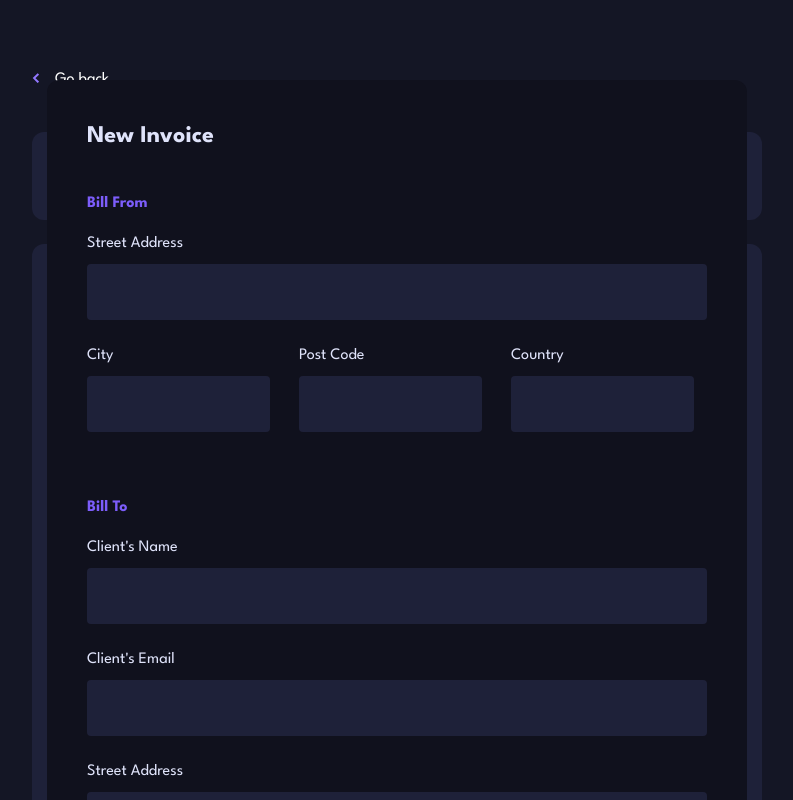
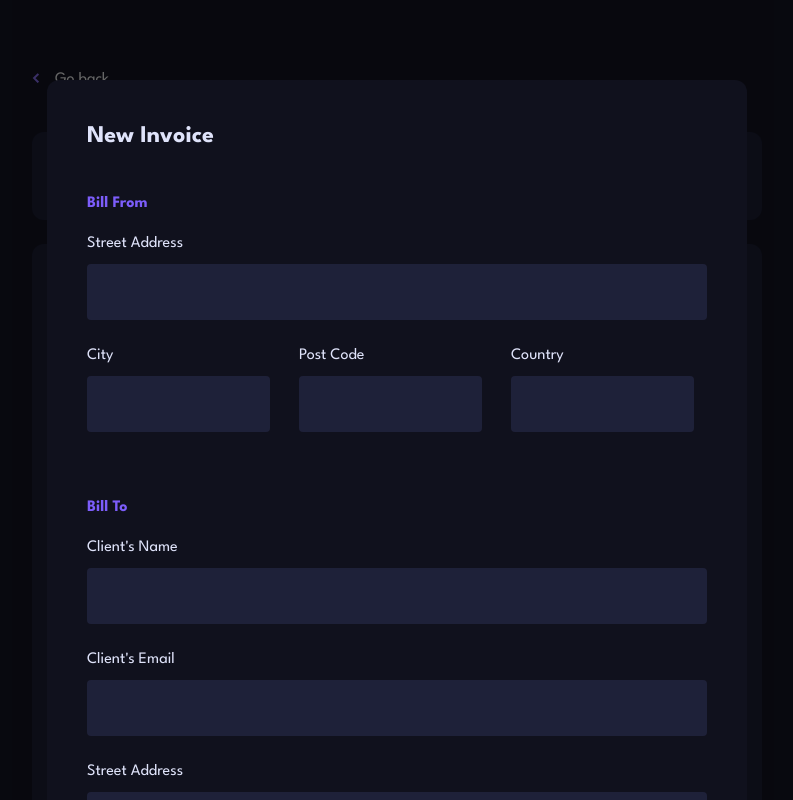
Before and after one commit to imnethaji/invoice-app, a React (Vite) app: page /AA1449 in a window 1280 px wide. Both pictures are taken after a click on the button "Edit". Shown: the top 800 px of the page, without its empty margins (243-1036 px from the left). Built offline with nearby package versions, Linux system fonts and the light colour scheme.

Commit message:
modal logic udpate

```diff
--- a/index.html
+++ b/index.html
@@ -10,6 +10,7 @@
 
 <body>
   <div id="root"></div>
+  <div id="modal-root"></div>
   <script type="module" src="/src/main.tsx"></script>
 </body>
 
--- a/package.json
+++ b/package.json
@@ -12,6 +12,7 @@
   "dependencies": {
     "axios": "^1.6.8",
     "express": "^4.19.2",
+    "framer-motion": "^12.12.1",
     "localforage": "^1.10.0",
     "match-sorter": "^6.3.4",
     "motion": "^12.11.4",
--- a/src/Modal/Form.tsx
+++ b/src/Modal/Form.tsx
@@ -128,15 +128,21 @@ const Form: React.FC<formModalProp> = ({ isOpen, closeModal }) => {
   };
 
   return (
-    <dialog
+    isOpen && (
+      <div className="fixed inset-0 z-50 bg-black bg-opacity-60 flex items-start justify-center overflow-y-auto p-10">
+        <form
           className="w-[700px] mb-10 bg-[#10111d] p-10 rounded-xl mt-10"
           onSubmit={handleSubmit}
-      open={isOpen}
         >
           <h1 className="font-bold text-[#DFE3FA] text-2xl">New Invoice</h1>
           <div className="Address">
-        <h1 className="font-bold text-purpleButton mb-4 mt-10">Bill From</h1>
-        <label className="block text-[#DFE3FA] mt-4" htmlFor="streetAddress">
+            <h1 className="font-bold text-purpleButton mb-4 mt-10">
+              Bill From
+            </h1>
+            <label
+              className="block text-[#DFE3FA] mt-4"
+              htmlFor="streetAddress"
+            >
               Street Address
             </label>
             <input
@@ -145,7 +151,9 @@ const Form: React.FC<formModalProp> = ({ isOpen, closeModal }) => {
               name="streetAddress"
               id="streetAddress"
               value={formData.senderAddress.streetAddress}
-          onChange={(e) => handleChange(e, "senderAddress", "streetAddress")}
+              onChange={(e) =>
+                handleChange(e, "senderAddress", "streetAddress")
+              }
             />
             <br />
             <div className="flex justify-between w-full">
@@ -223,7 +231,9 @@ const Form: React.FC<formModalProp> = ({ isOpen, closeModal }) => {
               name="streetAddress"
               id="streetAddress"
               value={formData.clientAddress.streetAddress}
-          onChange={(e) => handleChange(e, "clientAddress", "streetAddress")}
+              onChange={(e) =>
+                handleChange(e, "clientAddress", "streetAddress")
+              }
             />
             <br />
             <div className="flex justify-between">
@@ -300,7 +310,10 @@ const Form: React.FC<formModalProp> = ({ isOpen, closeModal }) => {
               </div>
               <br />
             </div>
-        <label className="block text-[#DFE3FA]" htmlFor="projectDescription">
+            <label
+              className="block text-[#DFE3FA]"
+              htmlFor="projectDescription"
+            >
               Project Description
             </label>
             <input
@@ -313,7 +326,9 @@ const Form: React.FC<formModalProp> = ({ isOpen, closeModal }) => {
             />
             <br />
           </div>
-      <h1 className="font-bold text-2xl mt-6 mb-4 text-[#777F98]">Item List</h1>
+          <h1 className="font-bold text-2xl mt-6 mb-4 text-[#777F98]">
+            Item List
+          </h1>
           <div className="itemTable text-[#DFE3FA]">
             <div className="tableHeader grid grid-cols-8">
               <h1 className="col-span-3">Item Name</h1>
@@ -394,7 +409,9 @@ const Form: React.FC<formModalProp> = ({ isOpen, closeModal }) => {
               </button>
             </div>
           </div>
-    </dialog>
+        </form>
+      </div>
+    )
   );
 };
 
--- /dev/null
+++ b/src/components/ModalPortal.tsx
@@ -0,0 +1,22 @@
+import { createPortal } from "react-dom";
+import { ReactNode, useEffect, useState } from "react";
+
+type ModalPortalProps = {
+  children: ReactNode;
+};
+
+const ModalPortal = ({ children }: ModalPortalProps) => {
+  const [mounted, setMounted] = useState(false);
+
+  useEffect(() => {
+    setMounted(true);
+    return () => setMounted(false);
+  }, []);
+
+  if (!mounted) return null;
+
+  const portalRoot = document.getElementById("modal-root");
+  return portalRoot ? createPortal(children, portalRoot) : null;
+};
+
+export default ModalPortal;
--- a/src/layout/InvoiceDetails.tsx
+++ b/src/layout/InvoiceDetails.tsx
@@ -4,6 +4,7 @@ import leftArrow from "../assets/icon-arrow-left.svg";
 import Form from "../Modal/Form";
 import INVOICE_DATA from "../data file/data.json";
 import { Link, useParams } from "react-router";
+import ModalPortal from "../components/ModalPortal";
 const invoiceData: Invoice[] = INVOICE_DATA;
 
 // type InvoiceDetailsProps = {
@@ -64,7 +65,11 @@ const InvoiceDetails = () => {
   return (
     <div className="invoiceContainer overflow-hidden w-[730px] flex flex-col items-center justify-between m-auto mt-10 ">
       {/* Navigation Button Starts here */}
-      <Form isOpen={isEditingOn} closeModal={handleCloseModal} />
+
+      <ModalPortal>
+        <Form isOpen={isEditingOn} closeModal={handleCloseModal} />
+      </ModalPortal>
+
       <div className="w-full flex mb-10">
         <Link to="/">
           <button className="text-white flex mt-6 justify-center items-center">
```
Also changed, not shown: 1 other file (tests, documents, lock files or other folders). Lines whose indentation alone changed are shown as unchanged.
